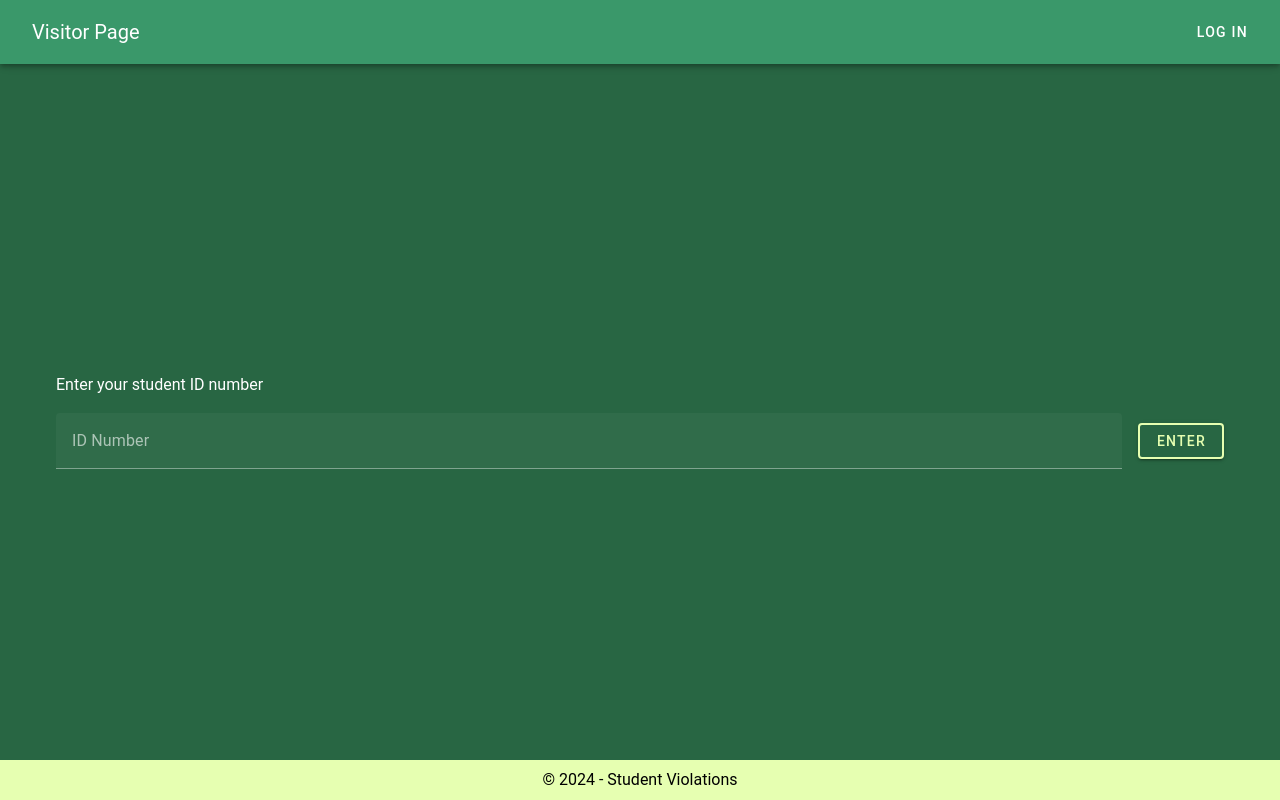
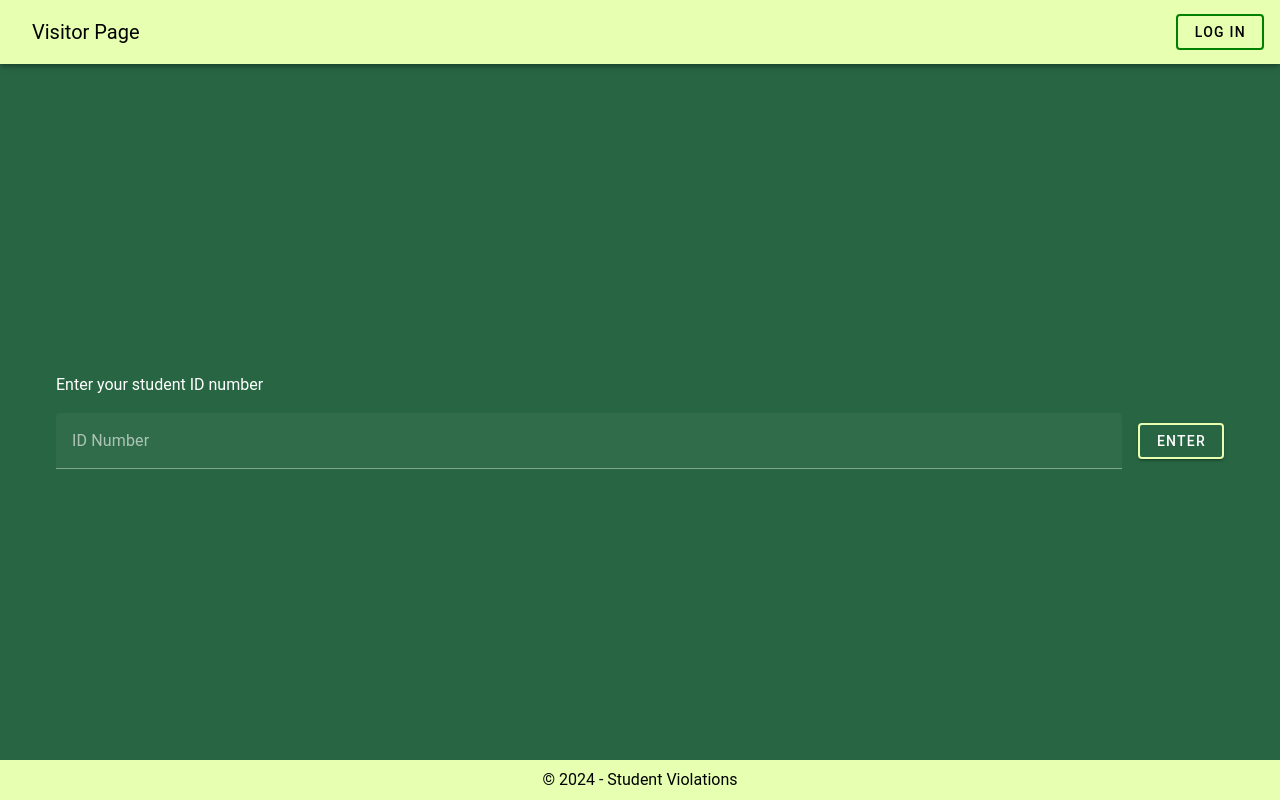
Before and after one commit to hersheydoria/student-violations-108, a Vue app: page /visitor in a window 1280 px wide. Built offline with nearby package versions, Linux system fonts and the light colour scheme.

Commit message:
feat: added border in logIn

```diff
--- a/src/views/system/VisitorView.vue
+++ b/src/views/system/VisitorView.vue
@@ -39,10 +39,10 @@ function showHistory(record) {
 <template>
   <v-app>
     <AppLayout>
-      <v-app-bar class="px-3" color="#3A986a">
-        <v-toolbar-title style="color: white;">Visitor Page</v-toolbar-title>
+      <v-app-bar class="px-3" color="#e6ffb1">
+        <v-toolbar-title style="color: black;">Visitor Page</v-toolbar-title>
         <v-spacer></v-spacer>
-        <v-btn text style="color: white;" @click="goToLogin">Log In</v-btn>
+        <v-btn text style="color: black; border: 2px solid green;" @click="goToLogin">Log In</v-btn>
       </v-app-bar>
 
       <v-container>
@@ -58,7 +58,7 @@ function showHistory(record) {
           style="color: white;"
         >
           <template v-slot:append>
-            <v-btn @click="handleEnterClick" color="#286643" style="color: #e6ffb1; border: 2px solid #E6FFB1;">
+            <v-btn @click="handleEnterClick" color="#286643" style="color: white; border: 2px solid #E6FFB1;">
               Enter
             </v-btn>
           </template>
@@ -94,7 +94,7 @@ function showHistory(record) {
           @click="showHistory(studentRecords[0])"
           color="#286643"
           class="mt-4"
-          style="color: #E6FFB1; border: 2px solid #E6FFB1;"
+          style="color: white; border: 2px solid #E6FFB1;"
         >
           View History
         </v-btn>
```
